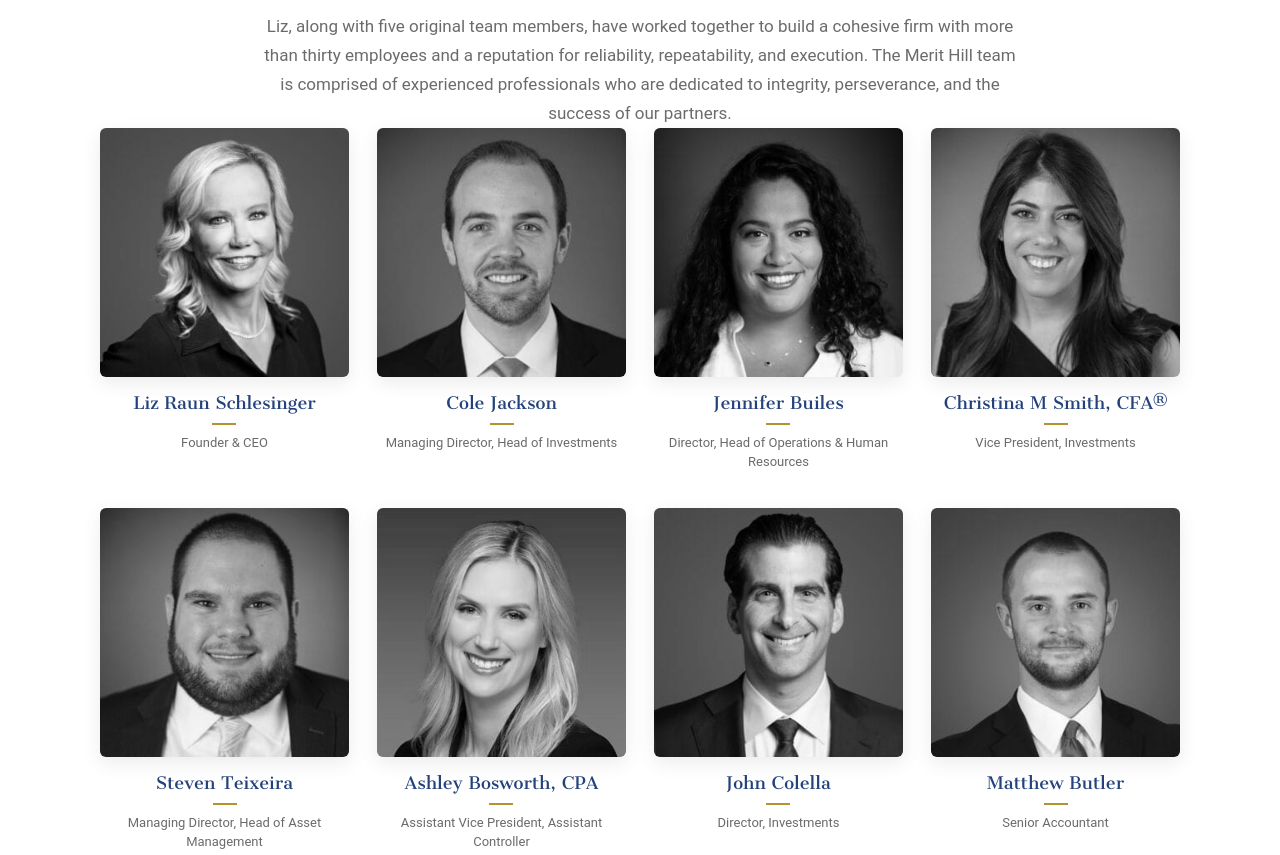
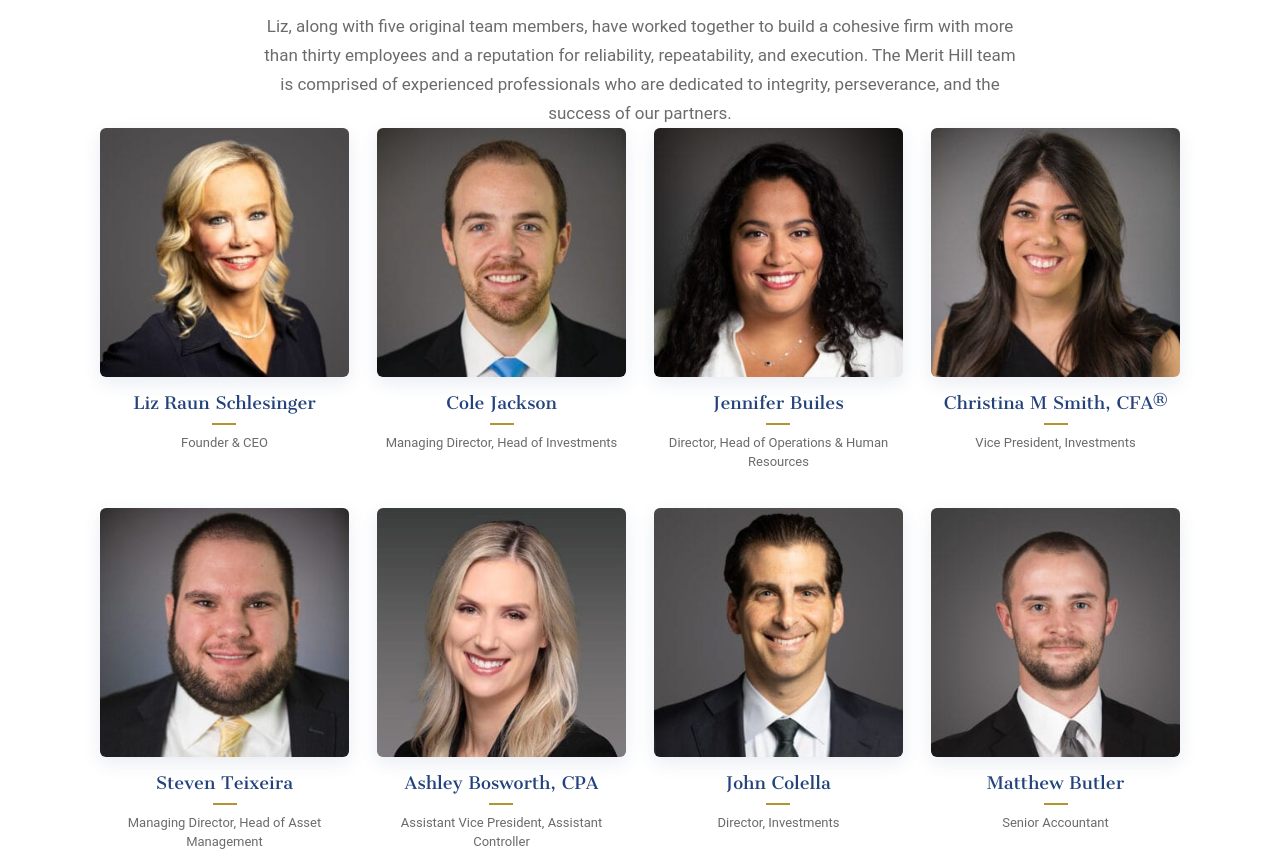
Before and after one commit to richiemhc/mhcsite, a website: page team/index.html in a window 1280 px wide. Shown: the part 1460-2315 px from the top of the page. Drawn offline with Linux system fonts and the light colour scheme; a web font is replaced by a local one.

Commit message:
Team photos: full color instead of grayscale
Drop the grayscale filter so headshots display in full color at all times;
keep the lift + shadow hover. Card layout (name, gold divider, role) unchanged.

Claude-Session: https://claude.ai/code/session_012X7rAwAfDVCArytoBJ6rMA

```diff
--- a/assets/css/styles.css
+++ b/assets/css/styles.css
@@ -301,12 +301,12 @@ sup { font-size: 0.5em; vertical-align: super; font-weight: 400; }
 .team-card { display: flex; flex-direction: column; align-items: center; text-align: center; background: none; border: none; padding: 0; cursor: pointer; }
 .team-card__photo {
   width: 100%; aspect-ratio: 1 / 1; object-fit: cover; object-position: center 20%;
-  filter: grayscale(1); border-radius: 6px; background: var(--paper);
+  border-radius: 6px; background: var(--paper);
   box-shadow: 0 6px 18px rgba(35,66,123,0.10);
-  transition: filter 0.4s var(--ease), transform 0.4s var(--ease), box-shadow 0.4s var(--ease);
+  transition: transform 0.4s var(--ease), box-shadow 0.4s var(--ease);
 }
 .team-card:hover .team-card__photo, .team-card:focus-visible .team-card__photo {
-  filter: grayscale(0); transform: translateY(-6px); box-shadow: 0 16px 32px rgba(35,66,123,0.22);
+  transform: translateY(-6px); box-shadow: 0 16px 32px rgba(35,66,123,0.22);
 }
 .team-card__name {
   display: block; margin: 16px 0 0; font-family: var(--serif); font-size: 17px;
```
